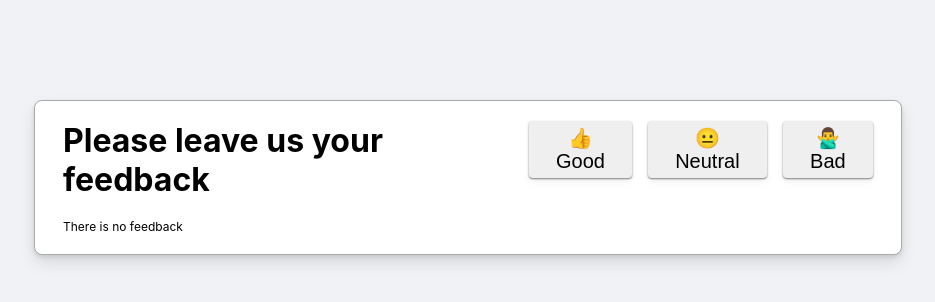
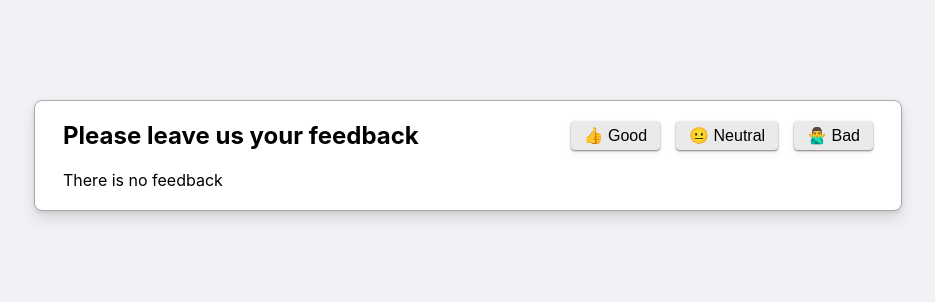
Before and after one commit to xlapushka/goit-react-hw-02-feedback, a React (Create React App) app: page / in a window 1280 px wide. Shown: the top 302 px of the page, without its empty margins (66-1001 px from the left). Built offline with nearby package versions, Linux system fonts and the light colour scheme.

Commit message:
improved

```diff
--- a/src/components/App.jsx
+++ b/src/components/App.jsx
@@ -1,11 +1,81 @@
-import React from 'react';
-import {Statistics} from "./statistics/statistics";
+import React, { Component } from 'react';
+import PropTypes from 'prop-types';
 
-export const App = () => {
-  return (
-    <>
-    {/* ================= <Section title=""> ===============   */}
-     <Statistics/>
-    </>
-  );
+import css from './styles.module.css';
+import { Section } from './section/section';
+import { Notification } from './notification/notification'
+import { FeedbackStatistic } from './feedbackStatistic/feedbackStatistic';
+import { FeedbackButtons } from './feedbackButtons/feedbackButtons';
+
+
+export class App extends Component {
+  state = {
+    good : 0,
+    neutral : 0,
+    bad : 0
+  }
+
+  onLeaveFeedback = (e) => {
+    let option = e.target.name;
+    this.setState(prevState => ({
+      [option] : prevState[option] +1
+      }));
+  }
+
+  countTotalFeedback() {
+    return (+this.state.good + +this.state.neutral + +this.state.bad);
+  }
+
+  countPositiveFeedbackPercentage() {
+    let total = +this.state.good + +this.state.neutral + +this.state.bad;
+    return Math.round((this.state.good/total)*100)
+  }
+
+
+  render() {
+    return (
+      <div className={css.wrapper}>
+        <Section title="Please leave us your feedback">
+          <FeedbackButtons
+            options={Object.keys(this.state)}
+            onLeaveFeedback={this.onLeaveFeedback}
+          />
+        </Section>
+
+        <Section title="" >
+          {this.state.good === 0 &&
+            this.state.neutral === 0 &&
+            this.state.bad === 0 && <Notification message="There is no feedback"/>}
+
+          {(this.state.good !== 0 ||
+            this.state.neutral !== 0 ||
+            this.state.bad !== 0) && (
+            <FeedbackStatistic
+              good={this.state.good}
+              neutral={this.state.neutral}
+              bad={this.state.bad}
+              total={this.countTotalFeedback()}
+              positive={this.countPositiveFeedbackPercentage()}
+            />
+          )}
+        </Section>
+      </div>
+    );
+  }
 };
+
+App.propTypes = {
+  good: PropTypes.number,
+  neutral: PropTypes.number,
+  bad: PropTypes.number,
+};
+
+
+// export const App = () => {
+//   return (
+//     <>
+//     {/* ================= <Section title=""> ===============   */}
+//      <Statistics/>
+//     </>
+//   );
+// };
--- /dev/null
+++ b/src/components/feedbackButtons/feedbackButtons.jsx
@@ -0,0 +1,32 @@
+import PropTypes from 'prop-types';
+import css from '../styles.module.css';
+
+
+export function FeedbackButtons({ options, onLeaveFeedback }) {
+  let buttonsTexts = ['👍 Good', '😐 Neutral', '🙅‍♂️ Bad'];
+
+
+  return (
+    <ul className={css.feedbackList}>
+      {options.map((option) => {
+        let i = options.indexOf(option);
+        return (
+          <li>
+            <button
+              type="button"
+              className={css.feedbackButton}
+              onClick={onLeaveFeedback}
+              name={option}
+            >
+              {buttonsTexts[i]}
+            </button>
+          </li>)
+        })
+      }
+    </ul>
+  )
+}
+
+FeedbackButtons.propTypes = {
+  options: PropTypes.arrayOf(PropTypes.string).isRequired,
+};
--- a/src/components/statistics/feedbackStatistic.jsx
+++ b/src/components/feedbackStatistic/feedbackStatistic.jsx
@@ -1,14 +1,6 @@
 
 import PropTypes from 'prop-types';
-import css from './statistics.module.css';
-
-FeedbackStatistic.propTypes = {
-  good : PropTypes.number,
-  neutral : PropTypes.number,
-  bad : PropTypes.number,
-  total : PropTypes.number,
-  positive : PropTypes.number,
-}
+import css from '../styles.module.css';
 
 export function FeedbackStatistic({good, neutral, bad, total, positive}) {
   // let total = good + neutral + bad;
@@ -16,13 +8,13 @@ export function FeedbackStatistic({good, neutral, bad, total, positive}) {
   return (
     <div>
       <ul className={css.feedbackStatistic}>
-        <li className={css.feedbackStatisticGood}>
+        <li>
           <p><span>{good}</span> :good</p>
         </li>
-        <li className={css.feedbackStatisticNeutral}>
+        <li>
           <p><span>{neutral}</span> :neutral</p>
         </li>
-        <li className={css.feedbackStatisticBad}>
+        <li>
           <p><span>{bad}</span> :bad</p>
         </li>
       </ul>
@@ -37,3 +29,11 @@ export function FeedbackStatistic({good, neutral, bad, total, positive}) {
     </div>
   )
 }
+
+FeedbackStatistic.propTypes = {
+  good: PropTypes.number.isRequired,
+  neutral: PropTypes.number.isRequired,
+  bad: PropTypes.number.isRequired,
+  total: PropTypes.number.isRequired,
+  positive: PropTypes.number.isRequired,
+};
--- /dev/null
+++ b/src/components/notification/notification.jsx
@@ -0,0 +1,12 @@
+import React from 'react';
+import PropTypes from 'prop-types';
+
+// import css from '../styles.module.css';
+
+export const Notification = ({ message }) => {
+  return <p>{message}</p>;
+};
+
+Notification.propTypes = {
+  message: PropTypes.string
+};
--- /dev/null
+++ b/src/components/section/section.jsx
@@ -0,0 +1,19 @@
+import React from 'react';
+import PropTypes from 'prop-types';
+
+import css from '../styles.module.css';
+
+
+export const Section = ({title, children}) => {
+  return (
+    <section className={css.feedbacks}>
+      <h2>{title}</h2>
+      {children}
+    </section>
+  );
+}
+
+Section.propTypes = {
+  title : PropTypes.string,
+  children : PropTypes.node.isRequired
+}
--- a/src/components/statistics/feedbackButtons.jsx
+++ /dev/null
@@ -1,25 +0,0 @@
-// import PropTypes from 'prop-types';
-import css from './statistics.module.css';
-
-// FeedbackButtons.propTypes = {
-//   handlePlusGood :,
-//   handlePlusNeutral :,
-//   handlePlusBad :
-// }
-
-export function FeedbackButtons({onLeaveFeedback}) {
-
-  return (
-  <ul className={css.feedbackList}>
-    <li className={css.feedbackLi}>
-      <button type='button' className={css.feedbackButton} onClick={onLeaveFeedback} name="good">👍 Good</button>
-    </li>
-    <li className={css.feedbackLi}>
-      <button type='button' className={css.feedbackButton} onClick={onLeaveFeedback} name="neutral">😐 Neutral</button>
-    </li >
-    <li className={css.feedbackLi}>
-      <button type='button' className={css.feedbackButton} onClick={onLeaveFeedback} name="bad">🙅‍♂️ Bad</button>
-    </li>
-  </ul>
-  )
-}
--- a/src/components/statistics/statistics.jsx
+++ /dev/null
@@ -1,74 +0,0 @@
-import React, {Component} from 'react';
-// import PropTypes from 'prop-types';
-import css from './statistics.module.css';
-import {FeedbackStatistic} from './feedbackStatistic';
-import {FeedbackButtons} from './feedbackButtons';
-
-
-export class Statistics extends Component {
-  // ============= Якщо нічого не прийшло в Props =============
-  // static defaultProps = {
-  //   good : 0,
-  //   neutral : 0,
-  //   bad : 0
-  // }
-
-  state = {
-    good : 0,
-    neutral : 0,
-    bad : 0
-  }
-
-  // static propTypes ={
-
-  // }
-
-
-  onLeaveFeedback = (e) => {
-    let option = e.target.name;
-    this.setState(prevState => ({
-      [option] : prevState[option] +1
-      }));
-  }
-
-  countTotalFeedback() {
-    return (+this.state.good + +this.state.neutral + +this.state.bad);
-  }
-
-  countPositiveFeedbackPercentage() {
-    let total = +this.state.good + +this.state.neutral + +this.state.bad;
-    return Math.round((this.state.good/total)*100)
-  }
-
-
-  render() {
-    return (
-
-    <div className={css.statistics}>
-      <div className={css.feedbacks}>
-        <h1>Please leave us your feedback</h1>
-
-{/* ================= <FeedbackOptions options={} onLeaveFeedback={}> ===============   */}
-      <FeedbackButtons
-        onLeaveFeedback = {this.onLeaveFeedback}
-        />
-      </div>
-
-      {((this.state.good === 0) && (this.state.neutral === 0) && (this.state.bad === 0)) &&
-        <p>There is no feedback</p>
-      }
-
- {/* ============= <Statistics good={} neutral={} bad={} total={} positivePercentage={}> =====================  */}
-      {(((this.state.good !== 0) || (this.state.neutral !== 0) || (this.state.bad !== 0)) &&
-        <FeedbackStatistic
-          good = {this.state.good}
-          neutral = {this.state.neutral}
-          bad = {this.state.bad}
-          total = {this.countTotalFeedback()}
-          positive = {this.countPositiveFeedbackPercentage()}
-        />
-        )}
-    </div>
-      )
-  }
-};
--- a/src/components/statistics/statistics.module.css
+++ b/src/components/styles.module.css
@@ -1,4 +1,4 @@
-.statistics {
+.wrapper {
   background-color: #FFFFFF;
 
   width: 75%;
@@ -15,12 +15,11 @@
 
 .feedbacks {
   display: flex;
-  justify-content: space-between;
-  /* border-bottom: 1px solid #a9aaaa; */
 }
 
 .feedbackList {
   margin: 0;
+  margin-left: auto;
   padding: 0;
 
   list-style-type: none;
@@ -42,9 +41,10 @@
   border-radius: 4px;
   box-shadow: 0 1px 2px rgb(0 0 0 / 50%), 0 4px 8px rgb(0 0 0 / 5%);
   padding: 4px 12px;
+  background-color: #eaeaea;
 
   cursor: pointer;
-  font-size: 20px;
+  font-size: 16px;
 
   transition: box-shadow 250ms cubic-bezier(0.4, 0, 0.2, 1),
 }
@@ -67,7 +67,3 @@
 .feedbackStatistic span {
     font-weight: bold;
 }
-
-p {
-  font-size: 12px
-}
--- a/src/index.css
+++ b/src/index.css
@@ -23,5 +23,3 @@ p {
   margin: 0;
   padding: 0;
 }
-
-outline: none
```
Also changed, not shown: 1 other file (tests, documents, lock files or other folders).
